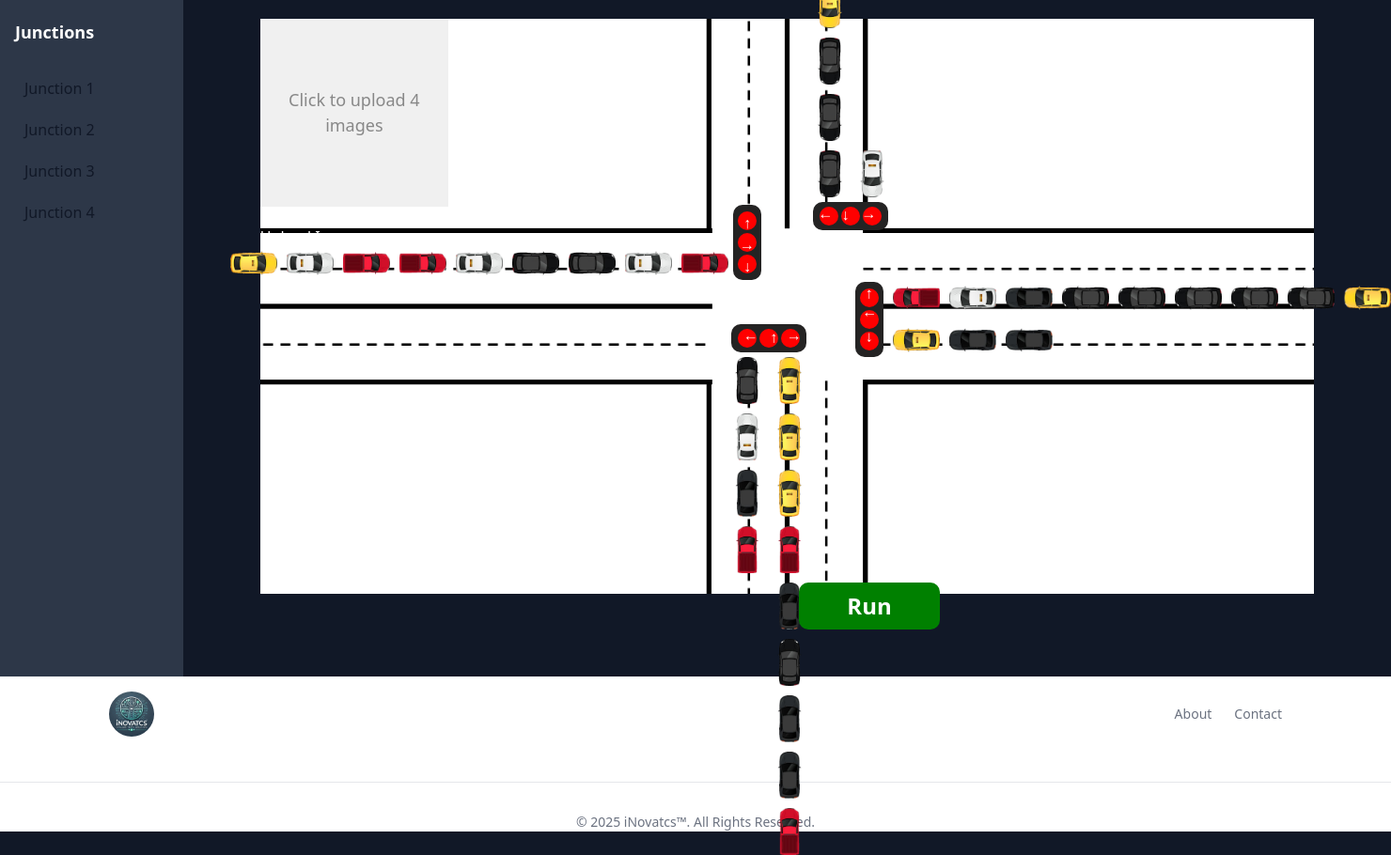
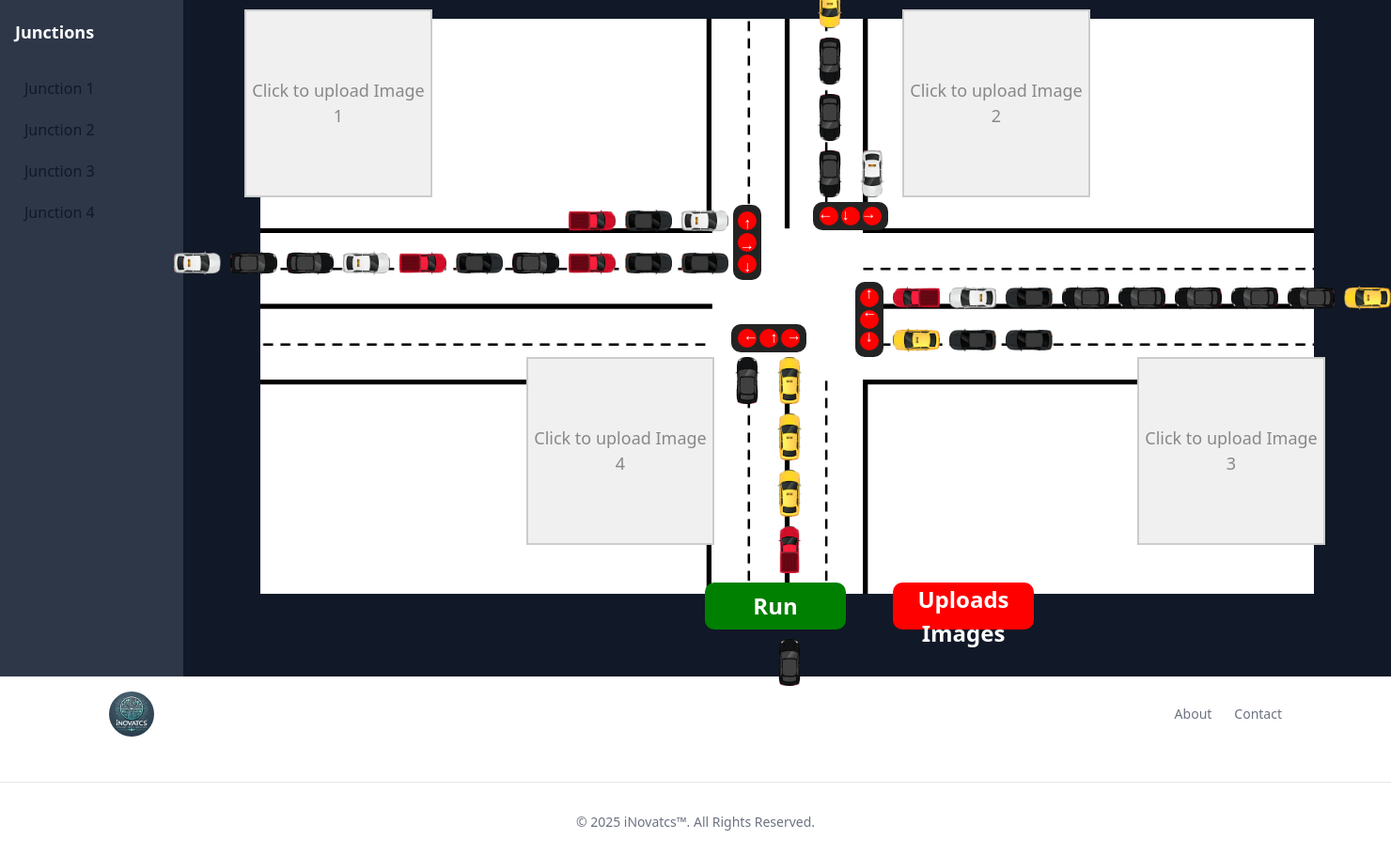
Before and after one commit to Saad00SD/iNovatcs-Intelligent_Traffic_Control_System_Final-Year-Project, a Django app: page /traffic/footage_1/ in a window 1480 px wide. Shown: the part 80-990 px from the top of the page at 94% size. After the commit the page ends 964 px from the top, so only its background shows below. Run offline with Django 5.2, Linux system fonts and the light colour scheme; a user stored in the database is signed in; some libraries are stand-ins or nearby versions.

Commit message:
ඒරඒර

```diff
--- a/iNova/templates/Traffic_page/footage_1.html
+++ b/iNova/templates/Traffic_page/footage_1.html
@@ -10,6 +10,9 @@
         justify-content: center;
         cursor: pointer;
         text-align: center;
+        border: 2px solid #ccc;
+        margin: 10px;
+        position: relative;
     }
 
     .upload-box p {
@@ -26,15 +29,17 @@
         /* Hide the default file input */
     }
 
-    .preview-container {
-        margin-top: 20px;
+    .image-preview {
+        max-width: 100%;
+        max-height: 100%;
+        object-fit: contain;
     }
 
-    .image-preview {
-        width: 100px;
-        height: 100px;
-        margin: 10px;
-        object-fit: cover;
+    .preview-container {
+        display: flex;
+        justify-content: space-between;
+        flex-wrap: wrap;
+        margin-top: 20px;
     }
 
     .results {
@@ -124,27 +129,84 @@
         font-weight: bold;
         position: absolute;
         top: 700px;
-        left: 850px;
+        left: 750px;
+    }
+
+    #uploadDiv1 {
+        position: absolute;
+        top: 80px;
+        left: 250px;
+    }
+
+    #uploadDiv2 {
+        position: absolute;
+        top: 80px;
+        left: 950px;
+    }
+
+    #uploadDiv3 {
+        position: absolute;
+        top: 450px;
+        left: 1200px;
+    }
+
+    #uploadDiv4 {
+        position: absolute;
+        top: 450px;
+        left: 550px;
+    }
+
+    #ss_btn {
+        position: absolute;
+        background-color: red;
+        width: 60px;
+        height: 50px;
+        font-size: 24px;
+        width: 150px;
+        height: 50px;
+        border-radius: 10px;
+        border: none;
+        font-weight: bold;
+        position: absolute;
+        top: 700px;
+        left: 950px;
+
     }
 </style>
 <div class="body" id="body">
-    <div class="upload-box" id="uploadBox">
-        <p>Click to upload 4 images</p>
+    <div class="upload-box" id="uploadDiv1" data-target="imageInput1">
+        <p>Click to upload Image 1</p>
+        <input type="file" id="imageInput1" class="file-input" accept="image/*" />
+        <img id="preview1" class="image-preview" />
     </div>
 
-    <!-- Hidden File Input -->
-    <input type="file" name="images" id="imageInput" class="file-input" multiple accept="image/*" />
+    <div class="upload-box" id="uploadDiv2" data-target="imageInput2">
+        <p>Click to upload Image 2</p>
+        <input type="file" id="imageInput2" class="file-input" accept="image/*" />
+        <img id="preview2" class="image-preview" />
+    </div>
 
-    <!-- Image Previews -->
-    <div class="preview-container" id="imagePreviewContainer"></div>
+    <div class="upload-box" id="uploadDiv3" data-target="imageInput3">
+        <p>Click to upload Image 3</p>
+        <input type="file" id="imageInput3" class="file-input" accept="image/*" />
+        <img id="preview3" class="image-preview" />
+    </div>
 
-    <form method="POST" enctype="multipart/form-data" id="uploadForm">
+    <div class="upload-box" id="uploadDiv4" data-target="imageInput4">
+        <p>Click to upload Image 4</p>
+        <input type="file" id="imageInput4" class="file-input" accept="image/*" />
+        <img id="preview4" class="image-preview" />
+    </div>
+
+    <div class="results" id="results"></div>
+
+    <form method="POST" enctype="multipart/form-data" action="{% url 'process_images' %}" id="uploadForm">
         {% csrf_token %}
-        <button type="submit">Upload Images</button>
+        <!-- <button type="submit" id="s_btn">Upload Images</button> -->
     </form>
 
-    <!-- Results Display -->
-    <div class="results" id="results"></div>
+    <button id="ss_btn" onclick="s()">Uploads Images</button>
+
 
 </div>
 
@@ -153,11 +215,18 @@
 
     let vehicles = [[], [], [], []];
 
-    let v_c = [13, 12, 15, 9];
+    let v_c = [11, 12, 7, 13];
 
     if (v_c[0] > 7) v_c[0] = 7;
 
 
+
+
+
+    function s() {
+        let ss = document.getElementById("ss_btn");
+        ss.innerText = "Uploaded Succefully";
+    }
     let body = document.getElementById("body");
 
     class Car {
@@ -524,35 +593,49 @@
 
         }, 2500);
     }
+    document.querySelectorAll('.upload-box').forEach(div => {
+        div.addEventListener('click', function () {
+            const targetInputId = div.getAttribute('data-target');
+            document.getElementById(targetInputId).click();
+        });
+    });
 
-    const uploadBox = document.getElementById('uploadBox');
-    const imageInput = document.getElementById('imageInput');
-    const imagePreviewContainer = document.getElementById('imagePreviewContainer');
+    // Handle file input change
+    document.querySelectorAll('.file-input').forEach(input => {
+        input.addEventListener('change', function (e) {
+            const targetImage = document.getElementById('preview' + e.target.id.slice(-1)); // e.target.id corresponds to imageInput1, etc.
+            const reader = new FileReader();
+            reader.onload = function (event) {
+                targetImage.src = event.target.result;
+            };
+            reader.readAsDataURL(e.target.files[0]);
+        });
+    });
 
-    // Trigger file input click when the div is clicked
-    uploadBox.onclick = function () {
-        imageInput.click();
-    };
+    // Handle form submission
+    const uploadForm = document.getElementById('uploadForm');
+    uploadForm.onsubmit = function (e) {
+        e.preventDefault();
+        const formData = new FormData(uploadForm);
 
-    // Handle file input change (when user selects images)
-    imageInput.onchange = function (event) {
-        const files = event.target.files;
-        imagePreviewContainer.innerHTML = '';  // Clear any existing previews
-
-        // Loop over the selected files and create image previews
-        for (let i = 0; i < files.length; i++) {
-            const file = files[i];
-            const reader = new FileReader();
-
-            reader.onload = function (e) {
-                const imgElement = document.createElement('img');
-                imgElement.src = e.target.result;
-                imgElement.classList.add('image-preview');
-                imagePreviewContainer.appendChild(imgElement);
-            };
-
-            reader.readAsDataURL(file);
-        }
+        fetch('process_images/', {
+            method: 'POST',
+            body: formData,
+        })
+            .then(response => response.json())
+            .then(data => {
+                const resultsContainer = document.getElementById('results');
+                resultsContainer.innerHTML = '';
+                data.vehicle_counts.forEach((count, index) => {
+                    const resultText = `Image ${index + 1}: ${count} vehicles detected.`;
+                    const resultDiv = document.createElement('div');
+                    resultDiv.textContent = resultText;
+                    resultsContainer.appendChild(resultDiv);
+                });
+            })
+            .catch(error => {
+                console.error("Error uploading images:", error);
+            });
     };
 
 
--- a/iNova/traffic/urls.py
+++ b/iNova/traffic/urls.py
@@ -12,6 +12,7 @@
     path('footage_2/', views.footage_2, name='footage_2'),
     path('footage_3/', views.footage_3, name='footage_3'),
     path('footage_4/', views.footage_4, name='footage_4'),
-    path("vehicle_count/", views.vehicle_count, name="vehicle_count"),
+    path('upload_images/', views.upload_images, name='upload_images'),
+    path('process_images/', views.process_images, name='process_images'),
 
 ] + static(settings.MEDIA_URL, document_root=settings.MEDIA_ROOT)
--- a/iNova/traffic/views.py
+++ b/iNova/traffic/views.py
@@ -9,6 +9,8 @@
 from ultralytics import YOLO
 import tempfile
 import os
+from PIL import Image
+import torch
 from django.contrib.auth.decorators import login_required
 from django.http import HttpResponse
 
@@ -34,16 +36,48 @@
     return render(request, 'websites/traffic.html')
 
 def upload_images(request):
-    if request.method == 'POST' and request.FILES.getlist('images'):
+    return render(request, 'Traffic_page/footage_1.html')
+
+def detect_vehicles(image_path):
+    # Load YOLO model (ensure you have YOLOv5 installed and the model is loaded correctly)
+
+    model  = YOLO(r'anomaly/MLModels/best.pt') # Load the YOLO model (small version for speed)
+
+    # Load image
+    img = Image.open(image_path)
+
+    # Inference
+    results = model(img)
+
+    # Get the count of detected vehicles (you can filter based on 'car', 'bus', 'truck', etc.)
+    vehicle_count = len([x for x in results.xywh[0] if x[5] in [0, 1, 3, 6]])  # Filter for vehicle classes
+    return vehicle_count
+
+# Function to handle the upload and processing of images
+def process_images(request):
+    if request.method == 'POST' and request.FILES.getlist('image1'):
         fs = FileSystemStorage()
-        # Loop over the list of images uploaded
-        for uploaded_file in request.FILES.getlist('images'):
-            # Save each uploaded file with a unique name
-            fs.save(uploaded_file.name, uploaded_file)
-    return render(request, 'footage_1.html')
+        vehicle_counts = []
+
+        # Loop through the 4 images
+        for i in range(1, 5):
+            uploaded_file = request.FILES.get(f'image{i}')
+            if uploaded_file:
+                # Save the uploaded file
+                file_path = fs.save(uploaded_file.name, uploaded_file)
+                file_url = fs.url(file_path)
+
+                # Run YOLO model on the uploaded image
+                vehicle_count = detect_vehicles(f'media/{file_path}')
+                vehicle_counts.append(vehicle_count)
+
+        # Return the results as JSON
+        print('vehicle_counts:', vehicle_counts)
+        return JsonResponse({'vehicle_counts': vehicle_counts})
+
+    # return render(request, 'Trafic_page/footage_1.html')
 
 
-model  = YOLO(r'anomaly/MLModels/best.pt')
 
 @login_required
 def footage_1(request):
```
